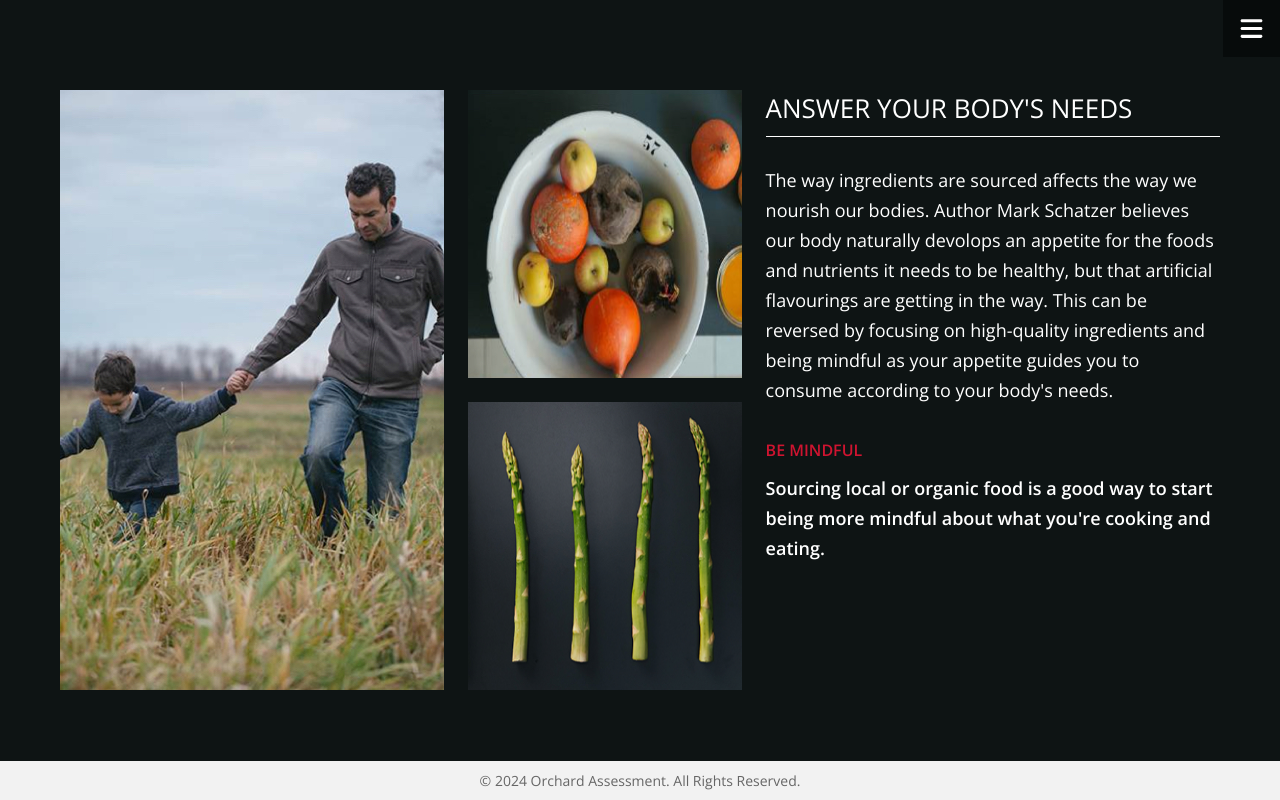
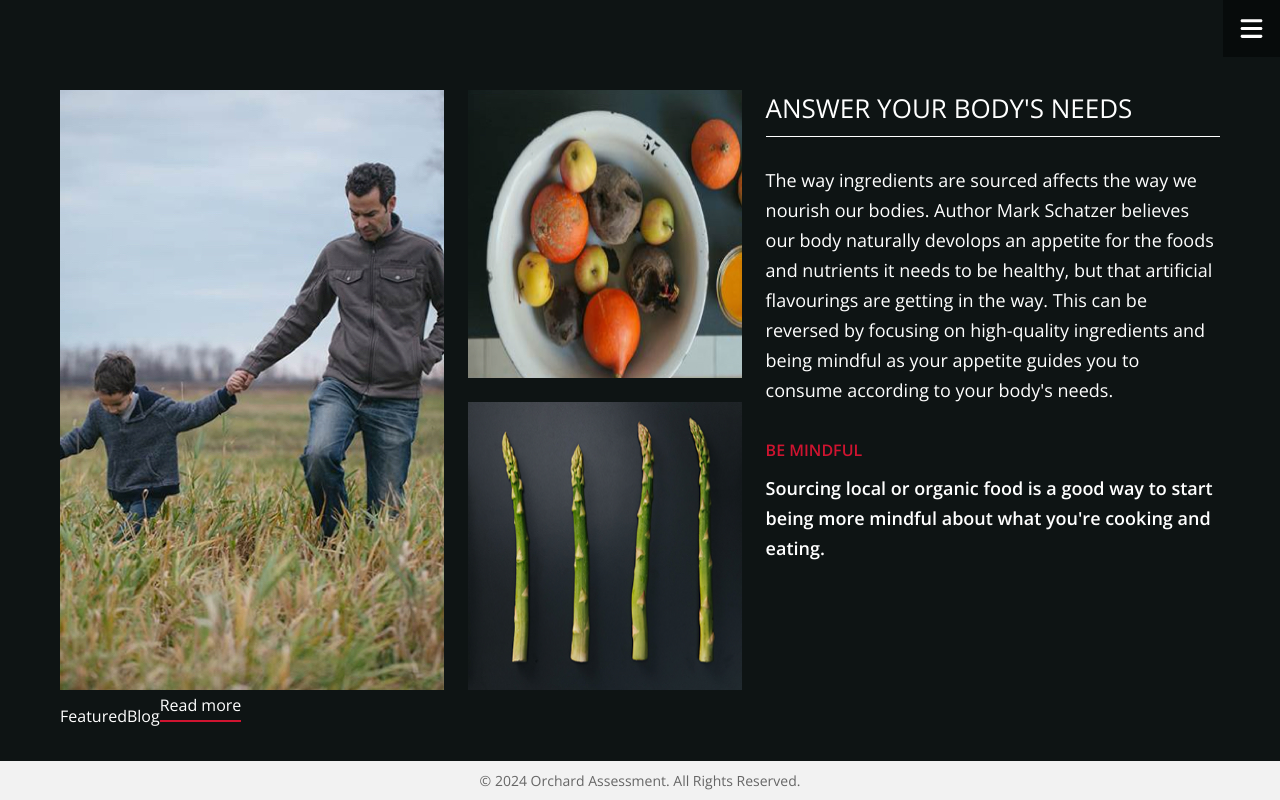
Before and after one commit to nolramph/orchard-test, a React app: page / in a window 1280 px wide. Built offline with nearby package versions, Linux system fonts and the light colour scheme.

Commit message:
feat: added anchor button component
chore: update webpack config to support hmr

chore: simplify container styled component and make it reusable

```diff
--- /dev/null
+++ b/src/components/AnchorButton/index.tsx
@@ -0,0 +1,29 @@
+import styled from "styled-components"
+
+type AnchorButtonType = {
+  href: string
+  children: React.ReactNode
+}
+
+const AnchorButton = ({ href, children }: AnchorButtonType) => (
+  <StyledAnchorLink href={href}>{children}</StyledAnchorLink>
+)
+
+export default AnchorButton
+
+const StyledAnchorLink = styled.a`
+  display: inline-block;
+  padding: 4px 0;
+  text-decoration: none;
+  color: #fff;
+  border-bottom: 2px solid #cf1430;
+  transition: all 0.3s ease;
+  position: relative;
+  overflow: hidden;
+  font-size: 16px;
+
+  &:hover {
+    padding: 4px 0 2px;
+    border-bottom: 4px solid #cf1430;
+  }
+`
--- /dev/null
+++ b/src/components/HomePage/featured-blog.tsx
@@ -0,0 +1,19 @@
+import styled from "styled-components"
+
+//components
+import { Container } from "../../styled/global"
+import AnchorButton from "../AnchorButton"
+
+//styled utils
+import { media } from "../../styled/utils"
+
+const FeaturedBlog = () => {
+  return (
+    <Container id="featured-blog">
+      FeaturedBlog
+      <AnchorButton href="/">Read more</AnchorButton>
+    </Container>
+  )
+}
+
+export default FeaturedBlog
--- a/src/components/HomePage/hero-section.tsx
+++ b/src/components/HomePage/hero-section.tsx
@@ -9,7 +9,7 @@ import { media } from "../../styled/utils"
 
 const HeroSection = () => {
   return (
-    <HeroContainer id="hero-section">
+    <Container id="hero-section">
       <StyledRow>
         <ImageResponsiveBox order="2">
           <img
@@ -48,24 +48,11 @@ const HeroSection = () => {
           </article>
         </ContentResponsiveBox>
       </StyledRow>
-    </HeroContainer>
+    </Container>
   )
 }
 
 export default HeroSection
-
-const HeroContainer = styled(Box)`
-  position: relative;
-  padding: 0 20px;
-
-  ${media.tablet`
-    padding: 0 60px;
-  `};
-
-  ${media.desktop`
-    padding: 0 120px;
-  `};
-`
 
 const StyledRow = styled(Row)`
   gap: 24px;
--- a/src/components/HomePage/index.tsx
+++ b/src/components/HomePage/index.tsx
@@ -3,10 +3,12 @@ import styled from "styled-components"
 //components
 import Box from "../Box"
 import HeroSection from "./hero-section"
+import FeaturedBlog from "./featured-blog"
 
 const HomePage = () => (
   <StyleHomeContainer>
     <HeroSection />
+    <FeaturedBlog />
   </StyleHomeContainer>
 )
 
--- a/src/styled/global.ts
+++ b/src/styled/global.ts
@@ -6,11 +6,16 @@ import { media } from "./utils"
 import Box from "../components/Box"
 
 export const Container = styled(Box)`
-  display: flex;
+  position: relative;
+  padding: 0 20px;
 
   ${media.tablet`
-    flex-direction: column;
-  `}
+    padding: 0 60px;
+  `};
+
+  ${media.desktop`
+    padding: 0 120px;
+  `};
 `
 export const Row = styled(Box)`
   width: 100%;
--- a/webpack.config.js
+++ b/webpack.config.js
@@ -9,6 +9,7 @@ module.exports = {
     filename: "bundle.js",
     publicPath: "/",
   },
+  devtool: "eval-cheap-module-source-map",
   module: {
     rules: [
       {
@@ -51,5 +52,6 @@ module.exports = {
       directory: path.join(__dirname, "/src"),
     },
     historyApiFallback: true,
+    hot: true,
   },
 }
```
